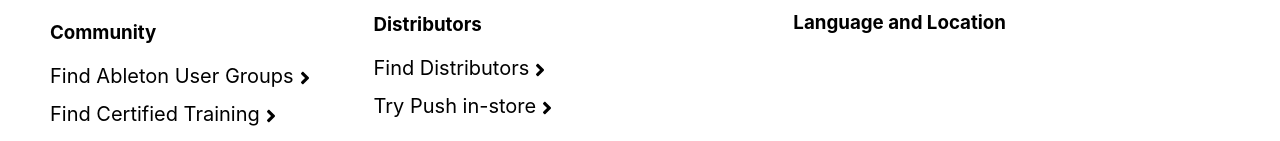
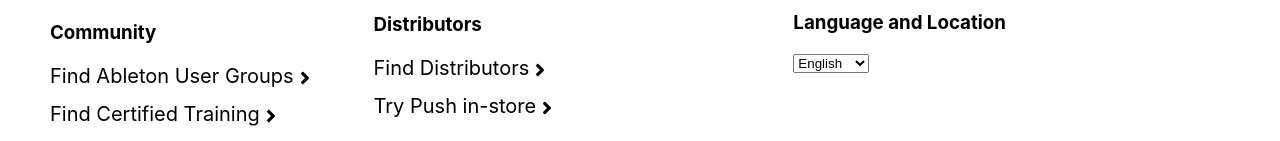
Before and after one commit to afiatamanna06/ableton, a React (Create React App) app: page / in a window 1280 px wide. Shown: the part 7095-7236 px from the top of the page. Built offline with nearby package versions, Linux system fonts and the light colour scheme.

Commit message:
Add language drop down list

```diff
--- a/src/components/Footer.js
+++ b/src/components/Footer.js
@@ -59,7 +59,15 @@ const Footer = () => {
                <div>
                    <ul className='items'>
                         <li><h3>Language and Location</h3></li>
-                        <li></li>
+                        <li>
+                            <select>
+                                <option>English</option>
+                                <option>Deutsch</option>
+                                <option>Français</option>
+                                <option>日本語</option>
+                                <option>简体中文</option>
+                            </select>
+                        </li>
                    </ul>
                </div>
             </div>
```
